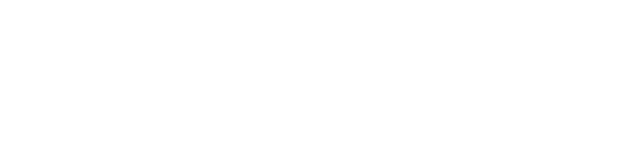
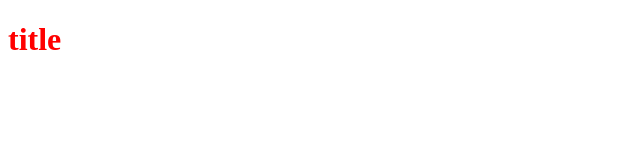
Before and after one commit to spade1130/git_test, a plain HTML site: page index.html in a window 1280 px wide. Shown: the whole page, without its empty margins (0-640 px from the left). Drawn offline with Linux system fonts and the light colour scheme.

Commit message:
add title tag

```diff
--- a/css/all.css
+++ b/css/all.css
@@ -1,3 +1,7 @@
 body {
   color: blue;
 }
+
+h1 {
+  color: red;
+}
--- a/index.html
+++ b/index.html
@@ -7,5 +7,7 @@
     <title>Document</title>
     <link rel="stylesheet" href="css/all.css" />
   </head>
-  <body></body>
+  <body>
+    <h1>title</h1>
+  </body>
 </html>
```
